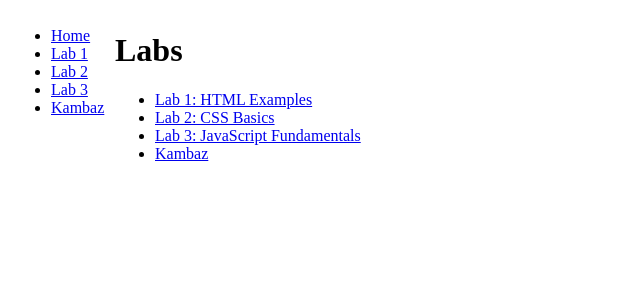
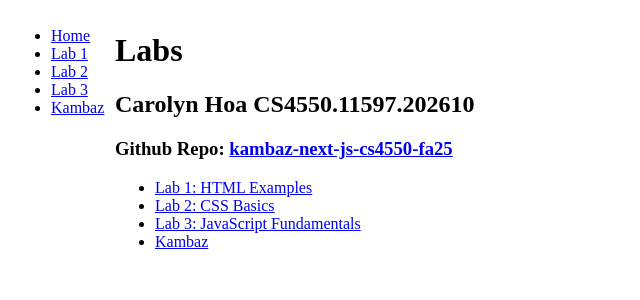
Before and after one commit to carolynhoa/kambaz-next-js-cs4550-fa25, a Next.js app: page /Labs in a window 1280 px wide. Shown: the top 300 px of the page, without its empty margins (0-640 px from the left). Built offline with nearby package versions, Linux system fonts and the light colour scheme.

Commit message:
Added name and Github link

```diff
--- a/app/Labs/page.tsx
+++ b/app/Labs/page.tsx
@@ -3,7 +3,10 @@ export default function Labs() {
  return (
    <div id="wd-labs">
      <h1>Labs</h1>
-     <ul>
+     <h2>Carolyn Hoa CS4550.11597.202610</h2>
+     <h3>
+  Github Repo: <Link href="https://github.com/carolynhoa/kambaz-next-js-cs4550-fa25.git">kambaz-next-js-cs4550-fa25</Link></h3>
+  <ul>
        <li>
          <Link href="/Labs/Lab1" id="wd-lab1-link">
            Lab 1: HTML Examples </Link> </li>
```
